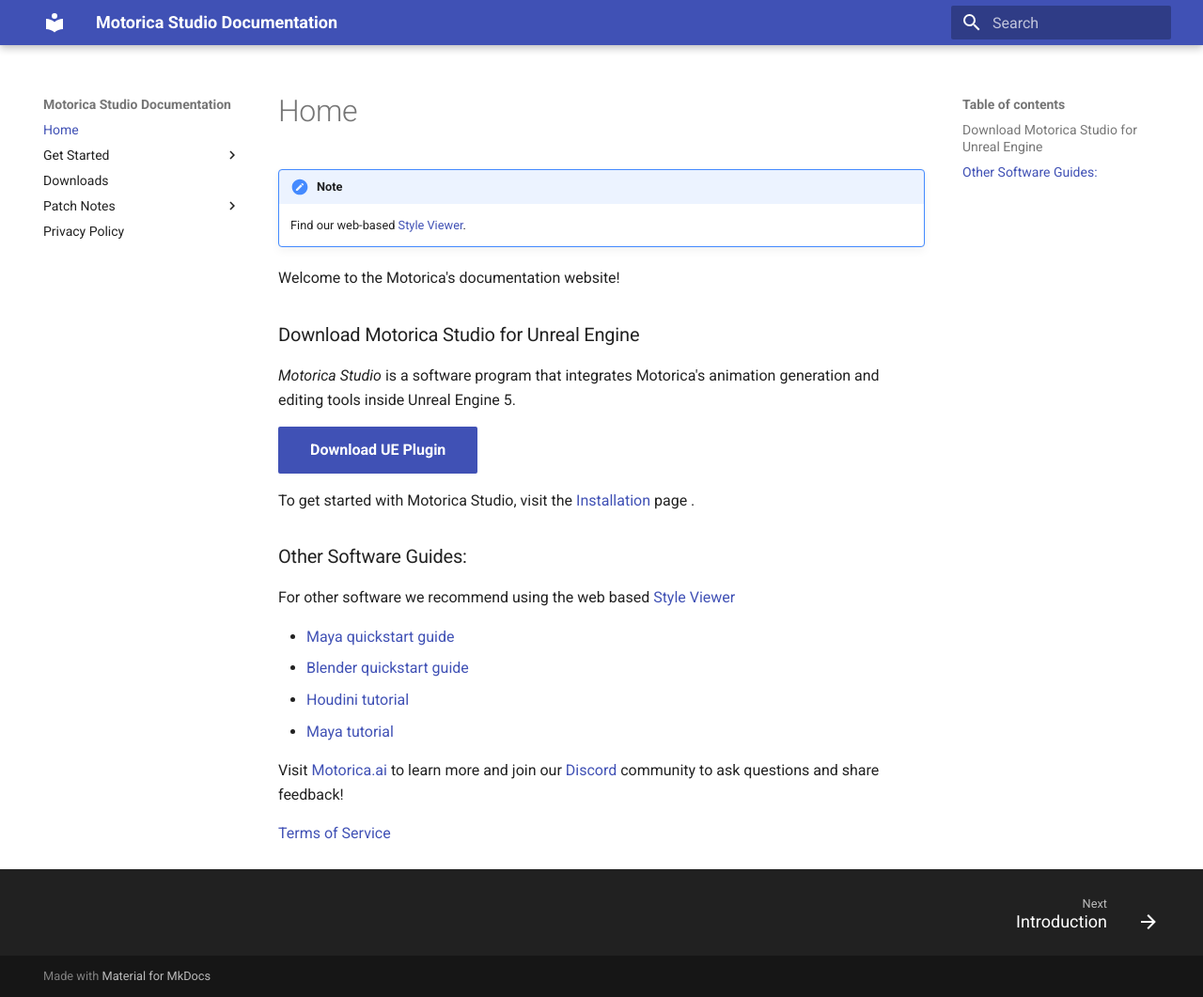
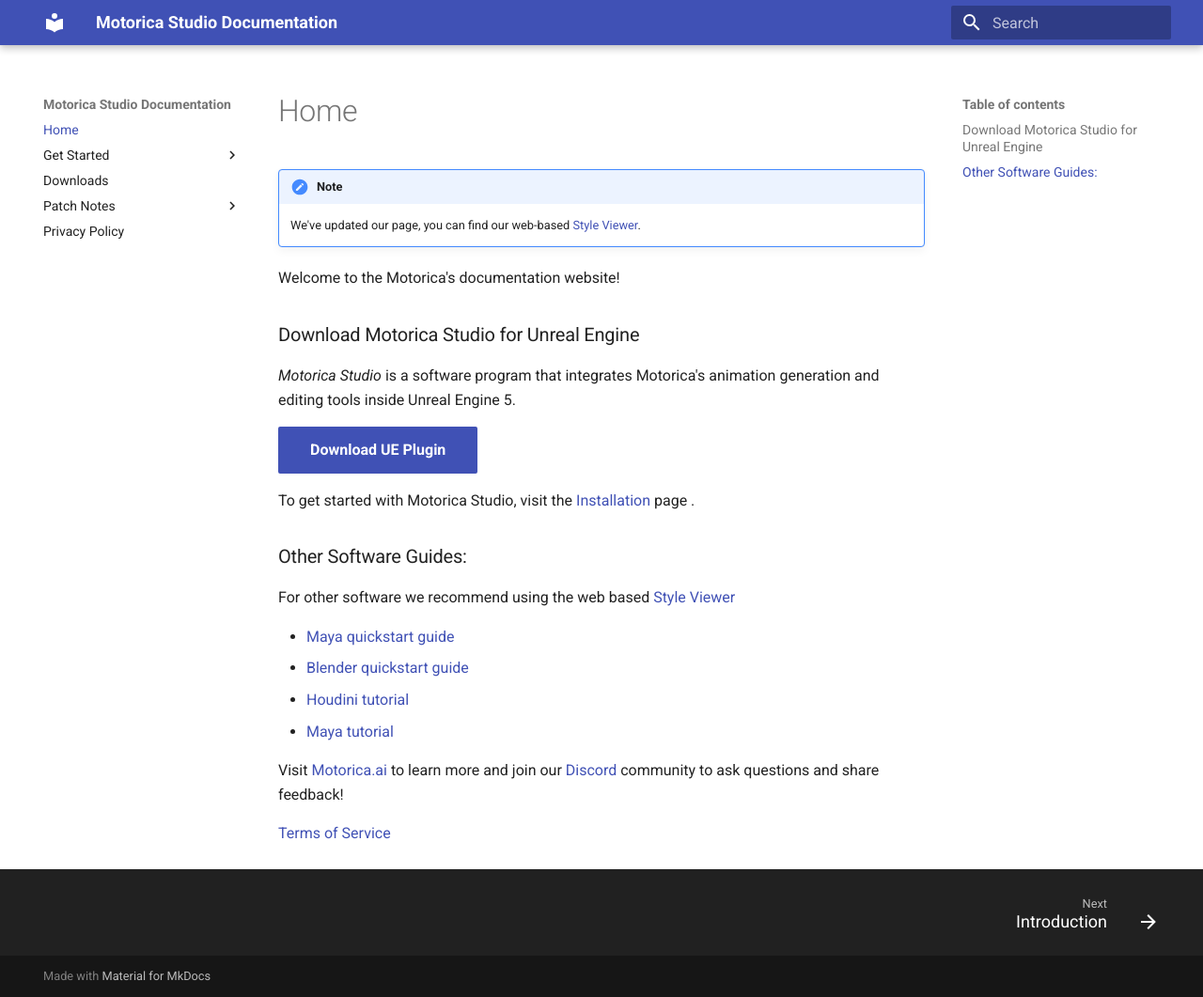
Before and after one commit to MotoricaAI/MoStudioDocs, an MkDocs documentation site: the page built from docs/index.md, in a window 1280 px wide and 1061 px high. Shown: the whole window at 94% size. Built offline with MkDocs 1.6.1 and Material for MkDocs 9.7.7, drawn with Linux system fonts in a browser that asks for light colours.

Commit message:
Update index.md

```diff
--- a/docs/index.md
+++ b/docs/index.md
@@ -1,7 +1,7 @@
 # Home
 
 !!! note
-    Find our web-based [Style Viewer](http://mogen.motorica.ai).
+    We've updated our page, you can find our web-based [Style Viewer](http://mogen.motorica.ai).
 
 Welcome to the Motorica's documentation website!
 
```
